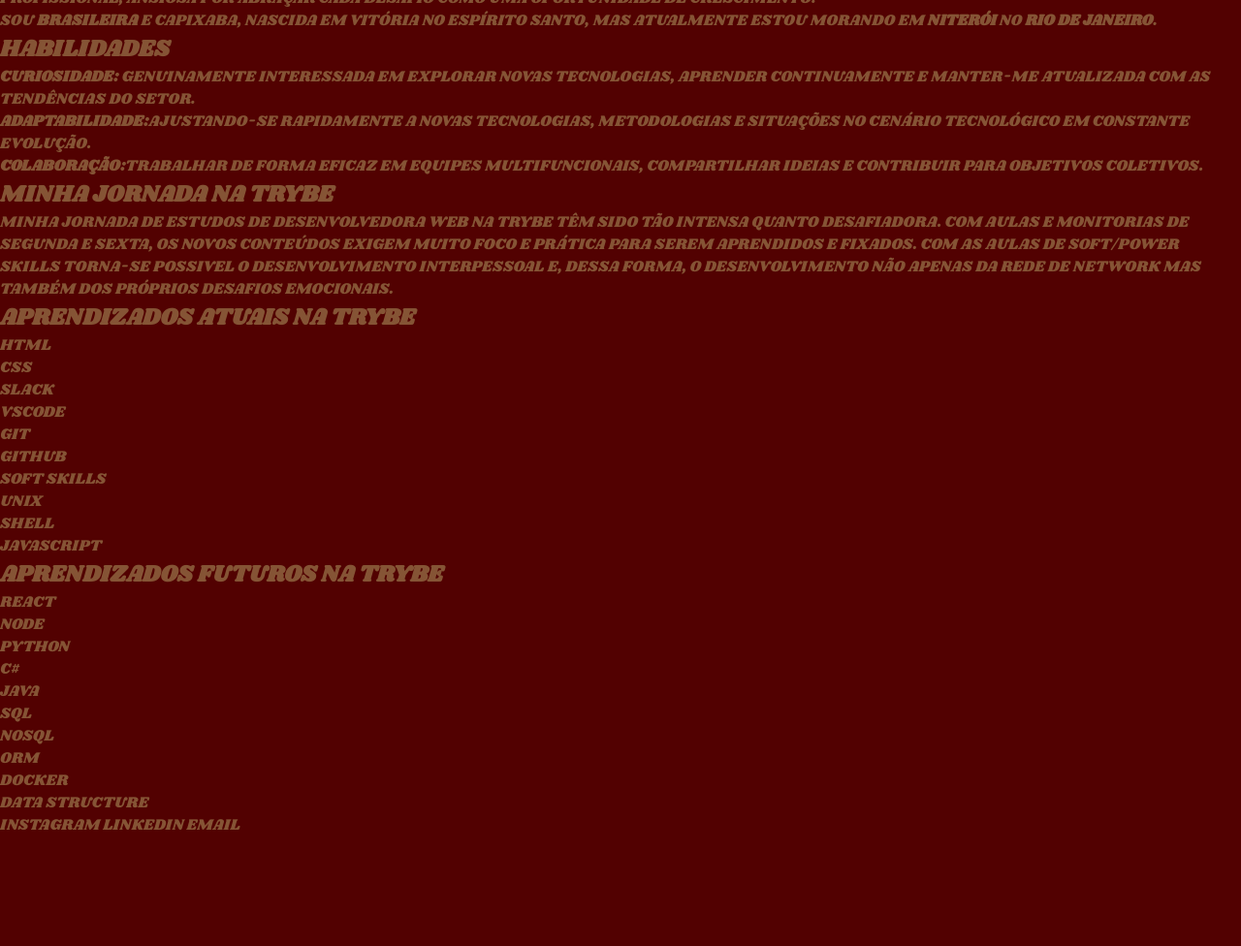
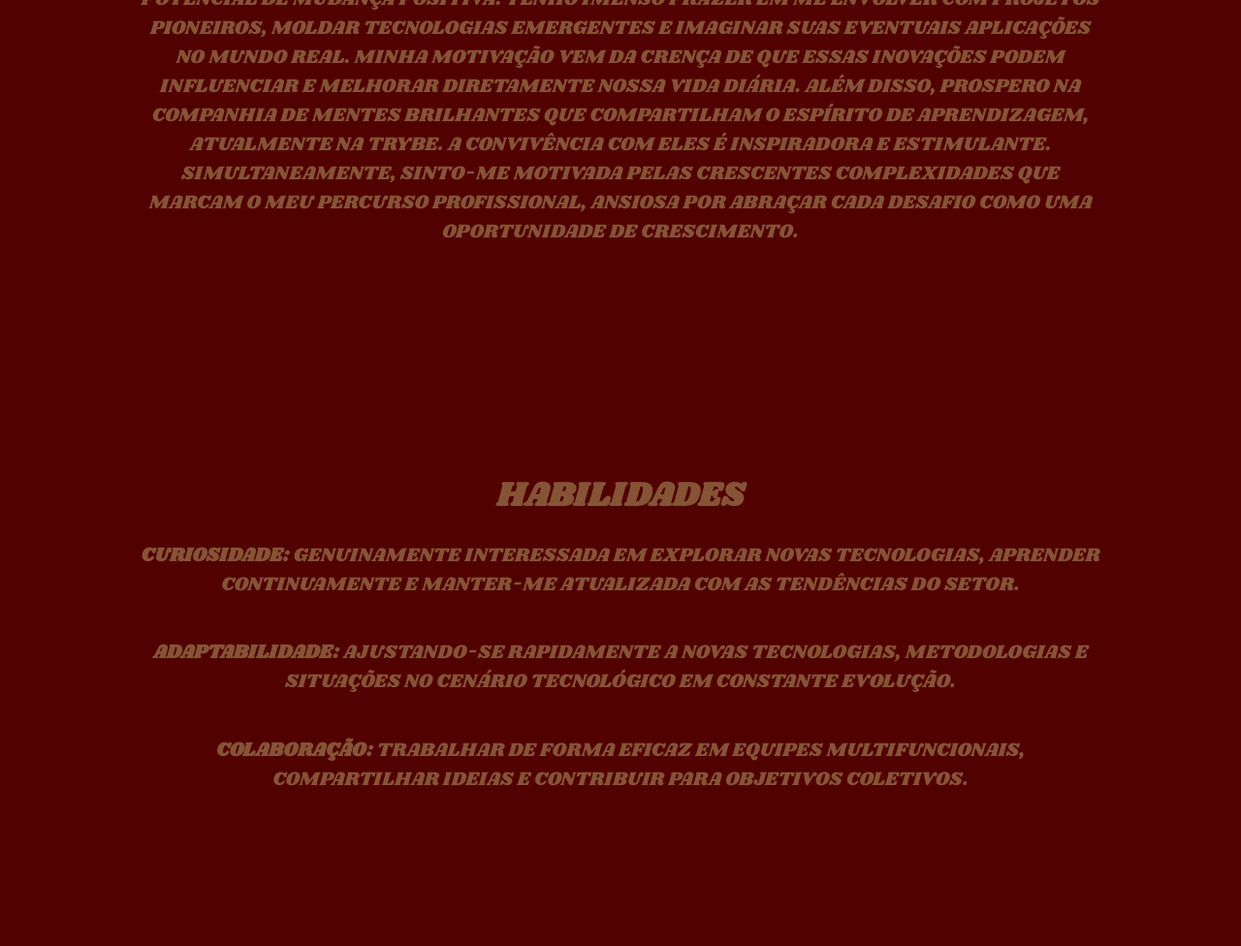
Before and after one commit to Esther-Freixo/Esther-Freixo.github.io, a plain HTML site: page index.html in a window 1280 px wide. Shown: the part 827-1803 px from the top of the page at 97% size. Before the commit the page ends 1690 px from the top, so only its background shows below. Drawn offline with Linux system fonts and the light colour scheme.

```diff
--- a/index.html
+++ b/index.html
@@ -19,7 +19,7 @@
             </h1>
         </div>
 
-        <nav>
+        <nav id="navCabecalho">
             <ul class="linksCabecalho">
                 <li><a href="#about-me">Sobre</a></li>
                 <li><a href="https://github.com/Esther-Freixo" target="_blank">Projetos</a></li>
@@ -45,8 +45,8 @@
         <h1 id="meuNome"><a href="#minha_foto">[Esther Freixo]</a></h2>
     </div>
 
-    <div>
-        <h2 id="about-me">Sobre mim</h2>
+    <div class="descricoes">
+        <h2 class="titulos">Sobre mim</h2>
         <p>
             Bem-vindos! Sou <strong>Esther Freixo</strong>, sou apaixonada por tecnologia e movida pelo potencial de mudança positiva.
 
@@ -56,28 +56,28 @@
         </p>
     </div>
 
+    <div class="descricoes">
+        <h2 class="titulos">Habilidades</h2>
+        <ul id="habilidades">
+            <li><strong>Curiosidade: </strong> Genuinamente interessada em explorar novas tecnologias, aprender continuamente e manter-me atualizada com as tendências do setor.</li>
+            <li><strong>Adaptabilidade:</strong> Ajustando-se rapidamente a novas tecnologias, metodologias e situações no cenário tecnológico em constante evolução.</li>
+            <li><strong>Colaboração:</strong> Trabalhar de forma eficaz em equipes multifuncionais, compartilhar ideias e contribuir para objetivos coletivos.</li>
+
+        </ul>
+    </div>
+
+    <article>
+        <h2 class="titulos">Minha jornada na Trybe</h2>
+        <p>
+            Minha jornada de estudos de Desenvolvedora Web na Trybe têm sido tão intensa quanto desafiadora. Com aulas e monitorias de segunda e sexta, os novos conteúdos exigem muito foco e prática para serem aprendidos e fixados. Com as aulas de soft/power skills torna-se possivel o desenvolvimento interpessoal e, dessa forma, o desenvolvimento não apenas da rede de network mas também dos próprios desafios emocionais.
+        </p>
+    </article>
+
     <aside>
         <p>
             Sou <strong>brasileira</strong> e capixaba, nascida em Vitória no Espírito Santo, mas atualmente estou morando em <strong>Niterói</strong> no <strong>Rio de Janeiro</strong>.
         </p>
     </aside>
-
-    <div>
-        <h2 id="titulos">Habilidades</h2>
-        <ul id="habilidades">
-            <li><strong>Curiosidade: </strong> Genuinamente interessada em explorar novas tecnologias, aprender continuamente e manter-me atualizada com as tendências do setor.</li>
-            <li><strong>Adaptabilidade:</strong>Ajustando-se rapidamente a novas tecnologias, metodologias e situações no cenário tecnológico em constante evolução.</li>
-            <li><strong>Colaboração:</strong>Trabalhar de forma eficaz em equipes multifuncionais, compartilhar ideias e contribuir para objetivos coletivos.</li>
-
-        </ul>
-    </div>
-
-    <article>
-        <h2>Minha jornada na Trybe</h2>
-        <p>
-            Minha jornada de estudos de Desenvolvedora Web na Trybe têm sido tão intensa quanto desafiadora. Com aulas e monitorias de segunda e sexta, os novos conteúdos exigem muito foco e prática para serem aprendidos e fixados. Com as aulas de soft/power skills torna-se possivel o desenvolvimento interpessoal e, dessa forma, o desenvolvimento não apenas da rede de network mas também dos próprios desafios emocionais.
-        </p>
-    </article>
 
     <div id="licoesAprendidas">
         <h2>Aprendizados atuais na Trybe</h2>
--- a/style.css
+++ b/style.css
@@ -1,6 +1,6 @@
 * {
-    padding: 0%;
-    margin: 0%;
+    padding: 0.1px;
+    margin: 0.1px;
 }
 
 @font-face {
@@ -10,9 +10,8 @@
 
 body {
     background-color: rgb(82, 1, 1);
-    font-family: Shrikhand;
+    font-family: Shrikhand, sans-serif;
     text-transform: uppercase;
-    /* font-size: 20px; */
 }
 
 #cabecalho {
@@ -40,21 +39,25 @@ p {
 
 #cabecalho {
     text-decoration: none;
-    color: #855435;
-    font-size: 30px;
+    color: #9B765A;
+    font-size: 20px;
 }
 
 .linksCabecalho a, .link a{
     text-decoration: none;
     list-style: none;
-    color: #855435;
+    color: #9B765A;
 }
 
-.linksCabecalho {
-    display: flex;
+.linksCabecalho li {
+    display: inline-block;
     list-style: none;
-    margin-right: 50px;
-    gap: 30px;
+    width: auto;
+}
+
+#navCabecalho {
+    display: block;
+    padding: 15px;
 }
 
 header {
@@ -77,5 +80,43 @@ h2 {
 #centralizarNome {
     display: block;
     text-align: center;
-    font-size: 50px;
+    font-size: 30px;
+    margin-bottom: 10%;
 }
+
+.titulos {
+    display: block;
+    padding: 1px;
+    text-align: center;
+    font-size: 35px;
+    height: 70px;
+}
+
+.descricoes {
+    margin-bottom: 18%;
+
+}
+
+#habilidades {
+    display: inline-block;
+    padding: 1px;
+    margin:3%px;
+    text-align: center;
+    font-size: 20px;
+}
+
+#habilidades li {
+    height: 100px;
+    width: 1000px;
+    display: inline-block;
+}
+
+.descricoes p {
+    display: block;
+    margin-left: auto;
+    margin-right: auto;
+    text-align: center;
+    font-size: 20px;
+    width: 1000px;
+
+}
```
